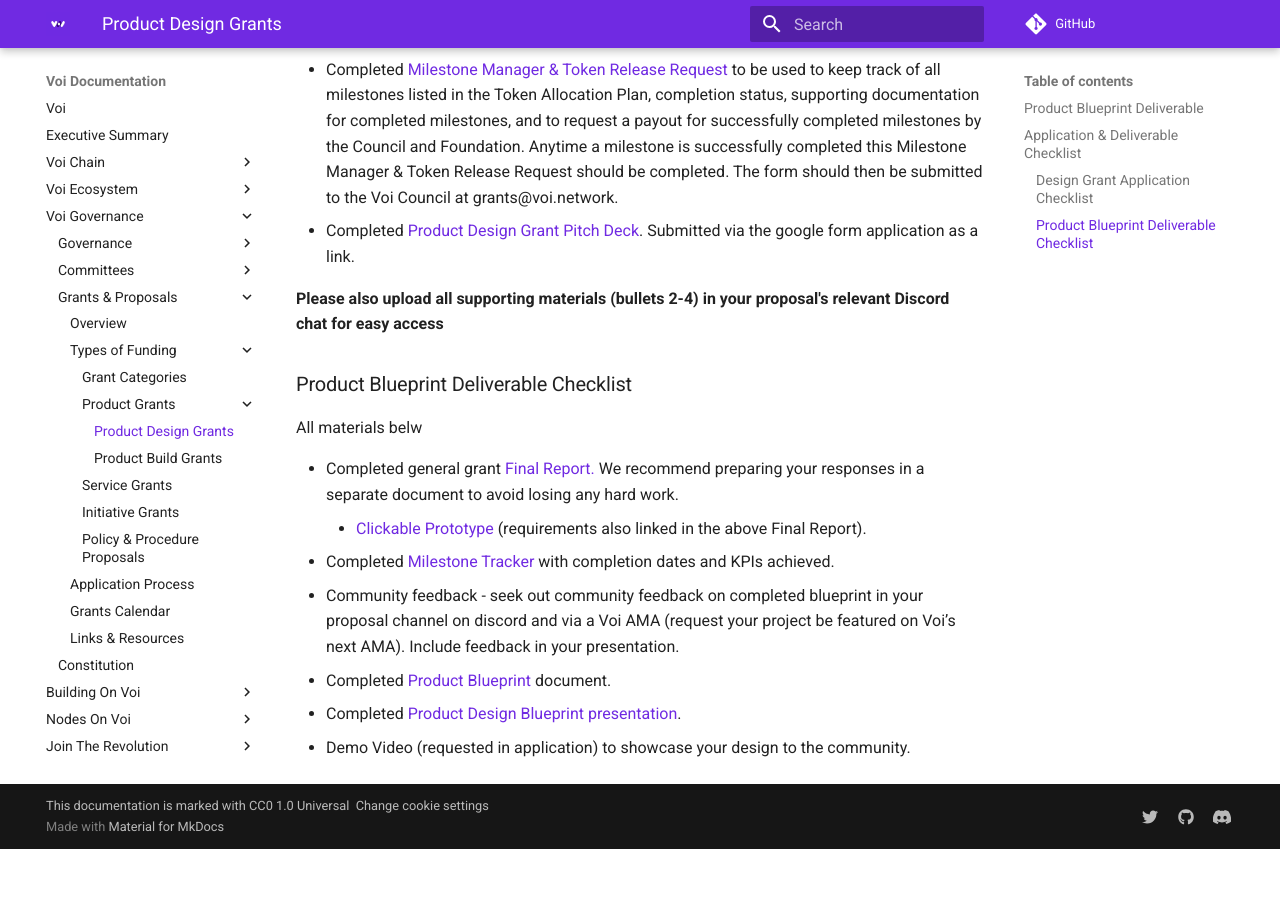
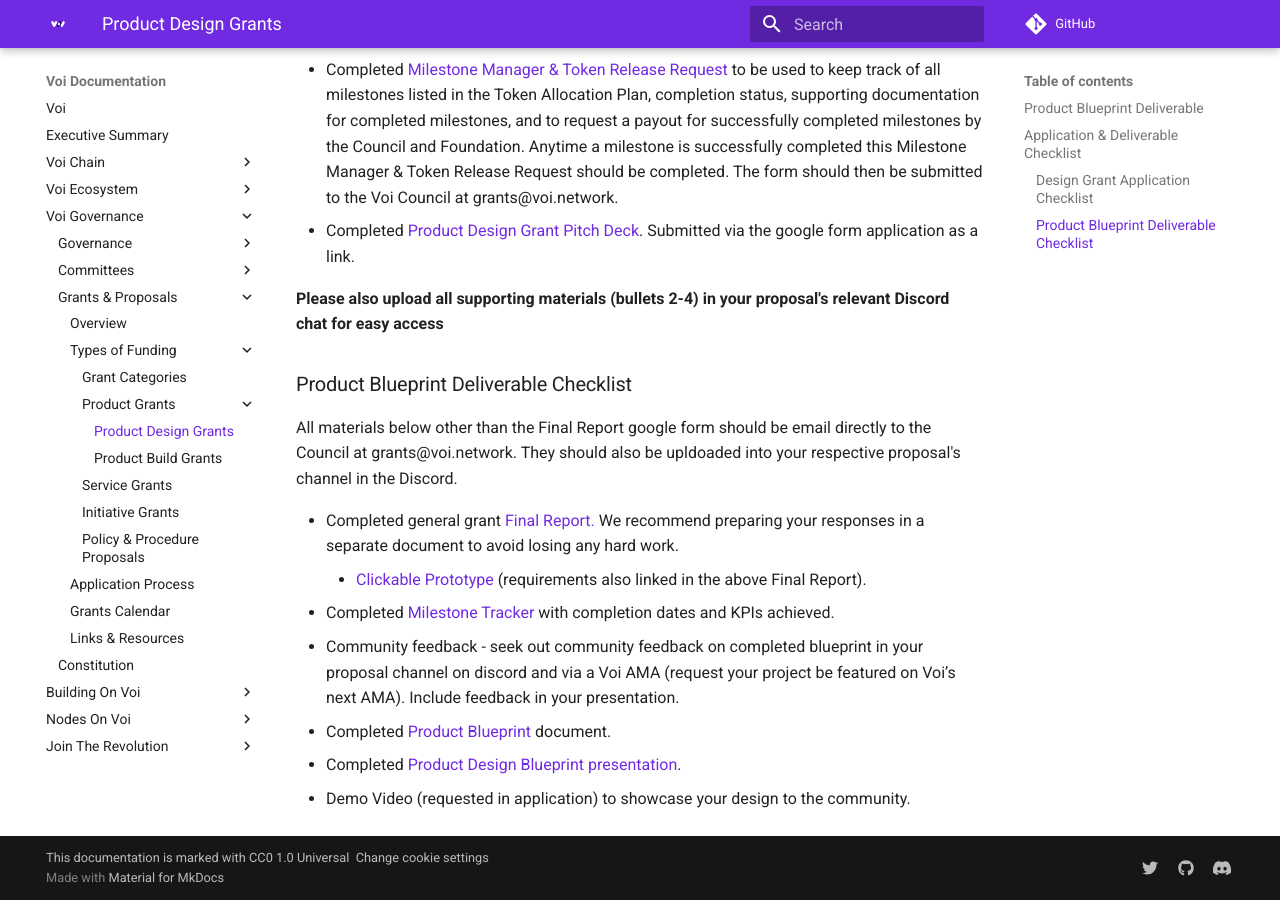
Before and after one commit to VoiNetwork/learn-more, an MkDocs documentation site: the page built from docs/governance/proposals/product-design-grants.md, in a window 1280 px wide and 900 px high, scrolled down 981 px. Built offline with MkDocs 1.6.1 and Material for MkDocs 9.7.7, drawn with Linux system fonts in a browser that asks for light colours; plug-ins that fetch from the network failed and are left out; comment, search, counter and statistics services are not loaded; before the commit the page ends 1830 px from its top, so only the background shows below that.

Commit message:
Update product-design-grants.md

```diff
--- a/docs/governance/proposals/product-design-grants.md
+++ b/docs/governance/proposals/product-design-grants.md
@@ -17,7 +17,7 @@ The Product Blueprint is a comprehensive document required as the final delivera
 **Please also upload all supporting materials (bullets 2-4) in your proposal's relevant Discord chat for easy access**
 
 ### Product Blueprint Deliverable Checklist
-All materials belw
+All materials below other than the Final Report google form should be email directly to the Council at grants@voi.network. They should also be upldoaded into your respective proposal's channel in the Discord.
 
 - Completed general grant [Final Report.](https://docs.google.com/forms/d/e/1FAIpQLSeNWpE0pJPM32w9VkjE5ZE7GxdKM0uGV76XNqaDFsHh2MJcUQ/viewform?usp=sf_link) We recommend preparing your responses in a separate document to avoid losing any hard work.
     -  [Clickable Prototype](https://docs.google.com/document/d/18ftZqI99U5bsTeY3EZNqgsPkS0EKrHHDmx9oIWKDM0w/edit) (requirements also linked in the above Final Report).
```
